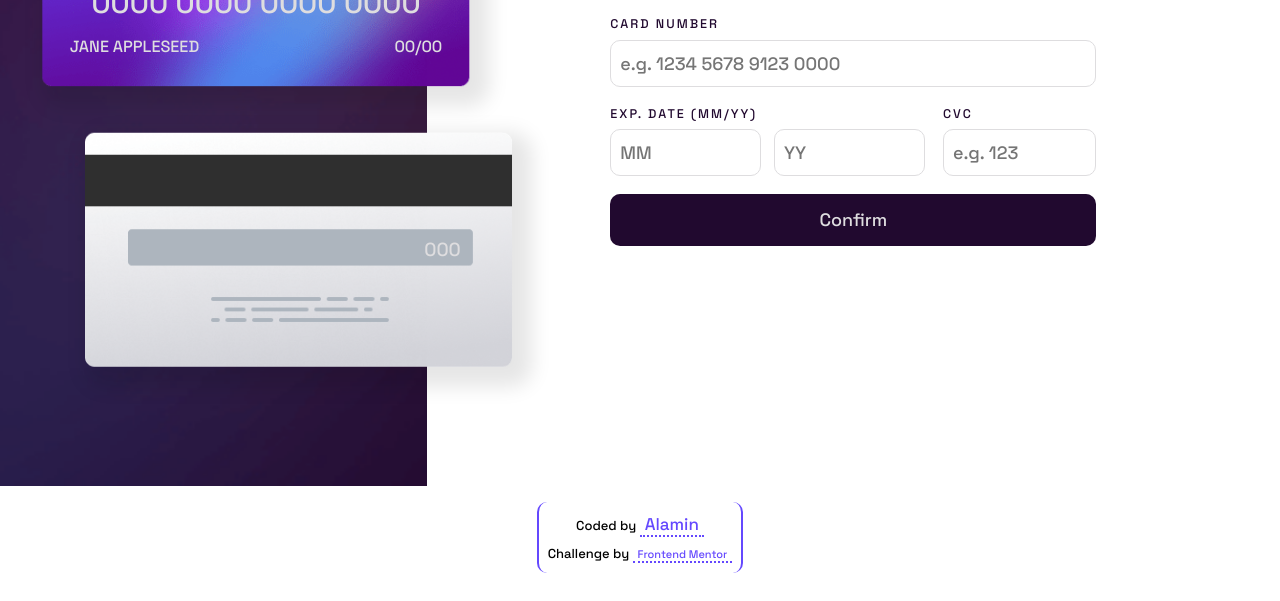
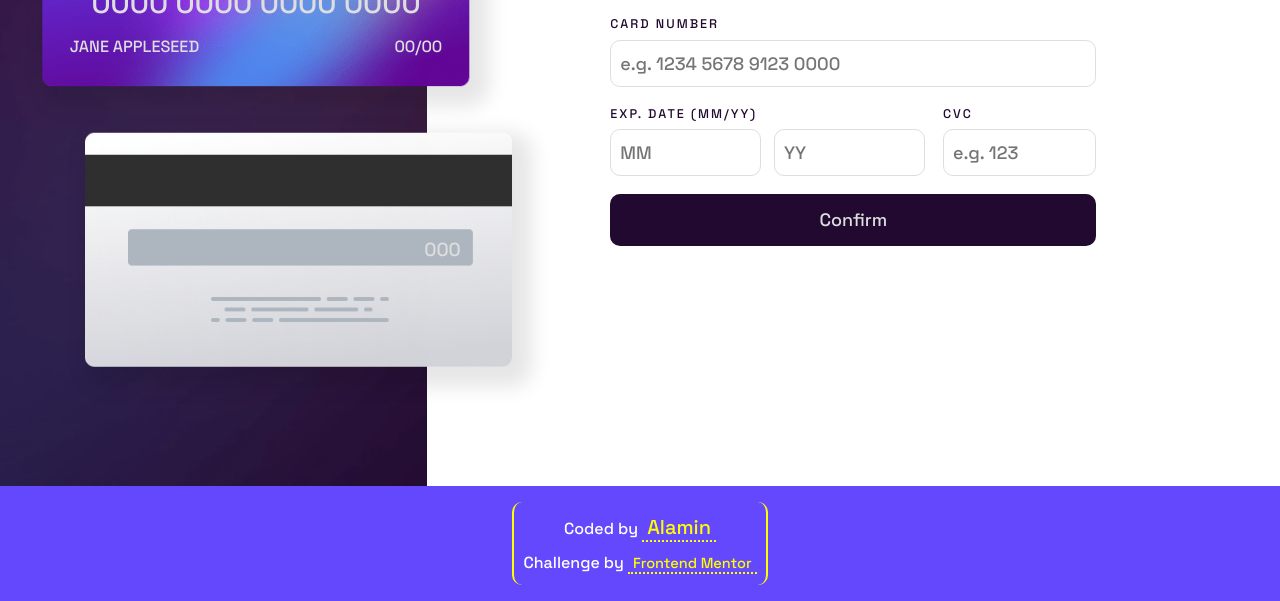
Before and after one commit to CodePapa360/Interactive-Card-details-form, a website built with webpack: page src/index.html in a window 1280 px wide. Shown: the part 314-915 px from the top of the page. Built offline with nearby package versions, Linux system fonts and the light colour scheme; files whose address does not match are found by name.

Commit message:
Updated attribution styles

```diff
--- a/src/sass/_attribution.scss
+++ b/src/sass/_attribution.scss
@@ -1,8 +1,13 @@
+.attribution-wrapper {
+  background-color: var(--blue);
+  color: white;
+  padding: 16px 0;
+}
+
 .attribution {
-  --clr-attb-primary: var(--blue);
-  --clr-attb-secondary: var(--violet);
-  --fs-attb: 13px;
-  color: var(--black);
+  --clr-attb-primary: yellow;
+  --clr-attb-secondary: rgb(192, 192, 0);
+  --fs-attb: calc(1rem - 2px);
   text-align: center;
   line-height: 2;
   font-size: var(--fs-attb);
@@ -10,12 +15,10 @@
   border-left: 2px solid var(--clr-attb-primary);
   border-right: 2px solid var(--clr-attb-primary);
   border-radius: 10px;
-  margin: 16px auto;
+  margin: auto;
   max-width: -webkit-fit-content;
   max-width: -moz-fit-content;
   max-width: fit-content;
-  ////
-  // margin-top: 2rem;
 
   .attb-link {
     color: var(--clr-attb-primary);
@@ -34,6 +37,6 @@
   }
 
   .attb-fem {
-    font-size: calc(var(--fs-attb) - 2px);
+    font-size: calc(var(--fs-attb) / 1.1);
   }
 }
```
